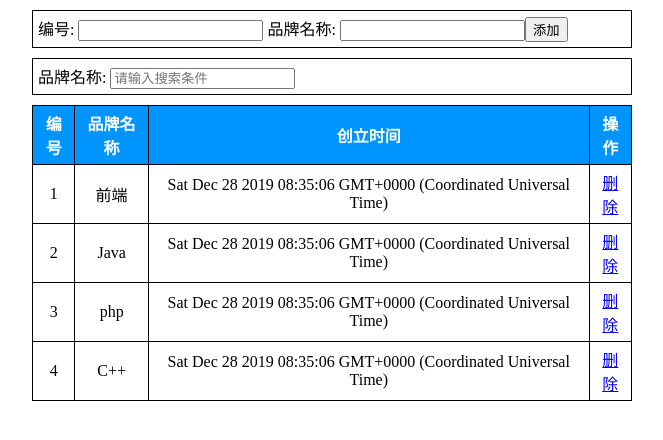
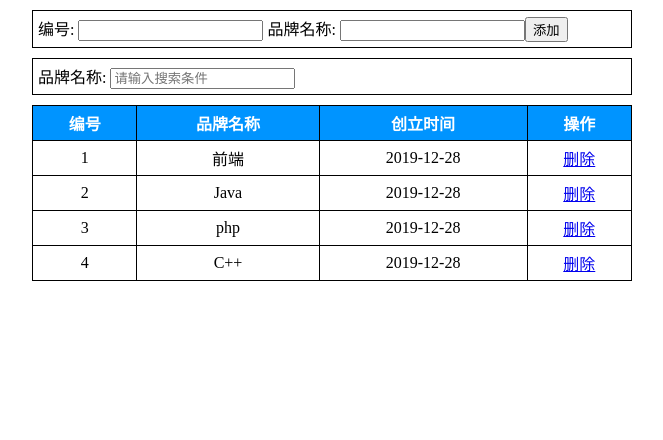
Before and after one commit to nishizbdjy/vue-, a Vue app: page / in a window 1280 px wide. Shown: the top 440 px of the page, without its empty margins (308-971 px from the left). Built offline with nearby package versions, Linux system fonts and the light colour scheme.

Commit message:
完成局部过滤器

```diff
--- a/src/components/数据管理案例局部过滤器.vue
+++ b/src/components/数据管理案例局部过滤器.vue
@@ -22,7 +22,7 @@
         <tr v-for="(value,index) in arr" :key="index">
           <td>{{value.id}}</td>
           <td>{{value.bname}}</td>
-          <td>{{value.btiem}}</td>
+          <td>{{value.btiem | guolvqi}}</td>
           <td>
             <a href="#" @click="shanchu(index)">删除</a>
           </td>
@@ -75,6 +75,15 @@ export default {
       shanchu(index){
           this.arr.splice(index,1)
       }
+  },
+  filters : {
+    guolvqi(tiem){
+    let nian = tiem.getFullYear()//年
+    let yue = tiem.getMonth()+1//月
+    let ri = tiem.getDate()//日
+    let riqi = `${nian}-${yue}-${ri}`
+    return riqi
+    }
   }
 };
 </script>
--- a/src/main.js
+++ b/src/main.js
@@ -1,6 +1,6 @@
 import Vue from 'vue'
 // import App from './App.vue'
-import App from '@/components/数据管理案例.vue'
+import App from '@/components/数据管理案例局部过滤器.vue'
 
 
 Vue.config.productionTip = false
```
